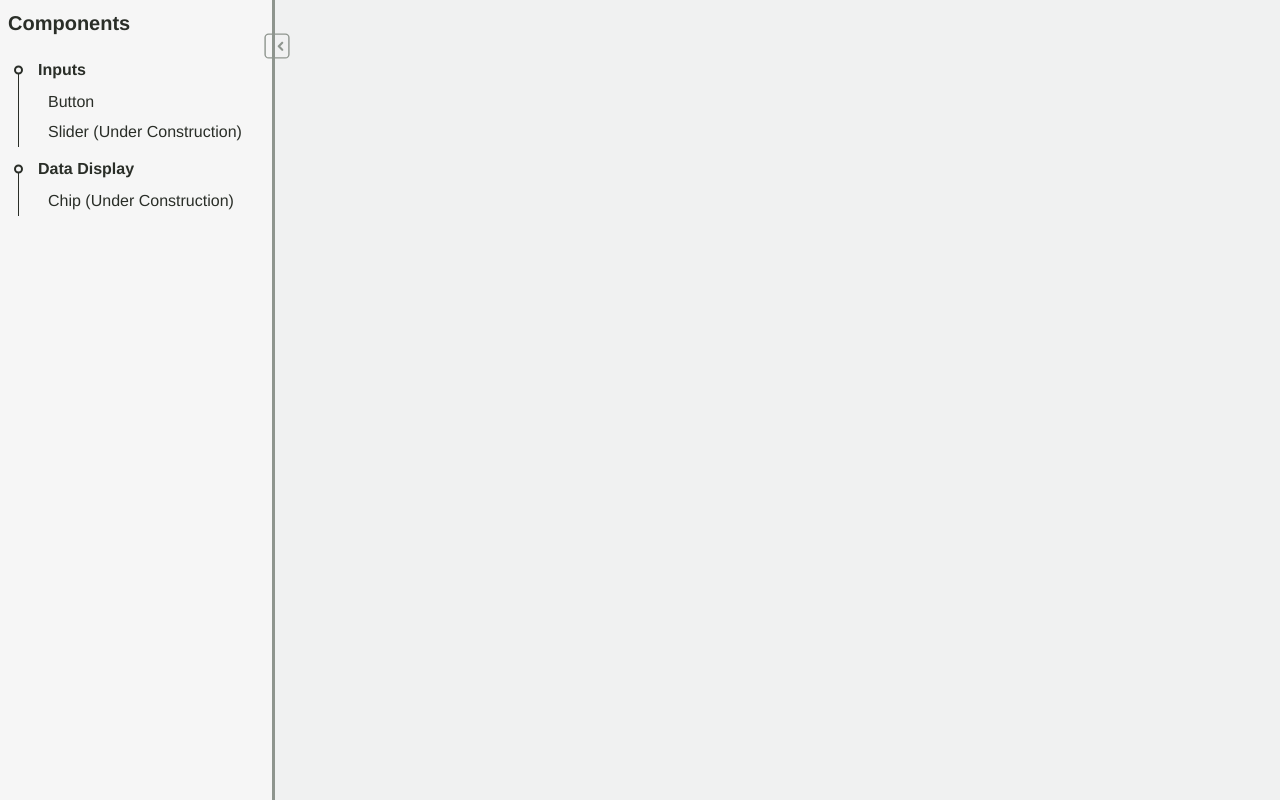
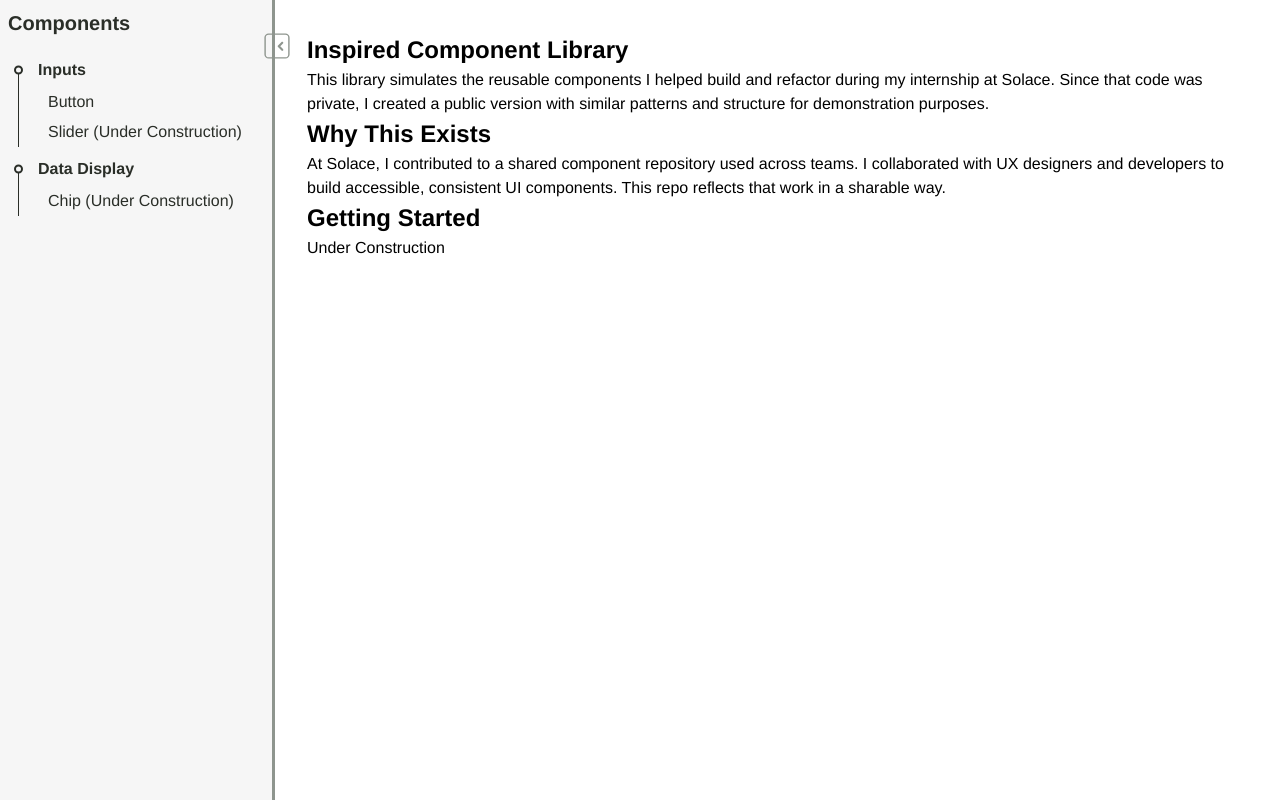
Before and after one commit to jalbe0076/component_kit, a Next.js app: page / in a window 1280 px wide. Built offline with nearby package versions, Linux system fonts and the light colour scheme.

Commit message:
Add content to mainpage and position main element

```diff
--- a/src/app/globals.scss
+++ b/src/app/globals.scss
@@ -1,14 +1,14 @@
-:root {
-  --background: #f0f1f1;
-  --foreground: #171717;
-}
+// :root {
+//   --background: #f0f1f1;
+//   --foreground: #171717;
+// }
 
-@media (prefers-color-scheme: dark) {
-  :root {
-    --background: #3a3f37;
-    --foreground: #f6f6f6;
-  }
-}
+// @media (prefers-color-scheme: dark) {
+//   :root {
+//     --background: #3a3f37;
+//     --foreground: #f6f6f6;
+//   }
+// }
 
 .layout-container {
   display: flex;
@@ -54,6 +54,7 @@ a {
   padding: 2rem;
   flex: 1;
   min-width: 0;
+  margin: 0 auto
 }
 
 @media (prefers-color-scheme: dark) {
--- a/src/app/page.tsx
+++ b/src/app/page.tsx
@@ -1,12 +1,34 @@
 "use client";
-import { Button } from "../components";
 import styles from "./page.module.scss";
-import StarIcon from "../icons/StarIcon";
 
 export default function Home() {
-return (
-    <div>
+  return (
+    <div className="home-page">
+      <section className="home-section">
+        <h1 className="home-title">Inspired Component Library</h1>
+        <p className="home-text">
+          This library simulates the reusable components I helped build and
+          refactor during my internship at Solace. Since that code was private,
+          I created a public version with similar patterns and structure for
+          demonstration purposes.
+        </p>
+      </section>
 
+      <section className="home-section">
+        <h2 className="home-subtitle">Why This Exists</h2>
+        <p className="home-text">
+          At Solace, I contributed to a shared component repository used across
+          teams. I collaborated with UX designers and developers to build
+          accessible, consistent UI components. This repo reflects that work in
+          a sharable way.
+        </p>
+      </section>
+
+      <section className="home-section">
+        <h2 className="home-subtitle">Getting Started</h2>
+        <p>Under Construction</p>
+
+      </section>
     </div>
   );
 }
```
